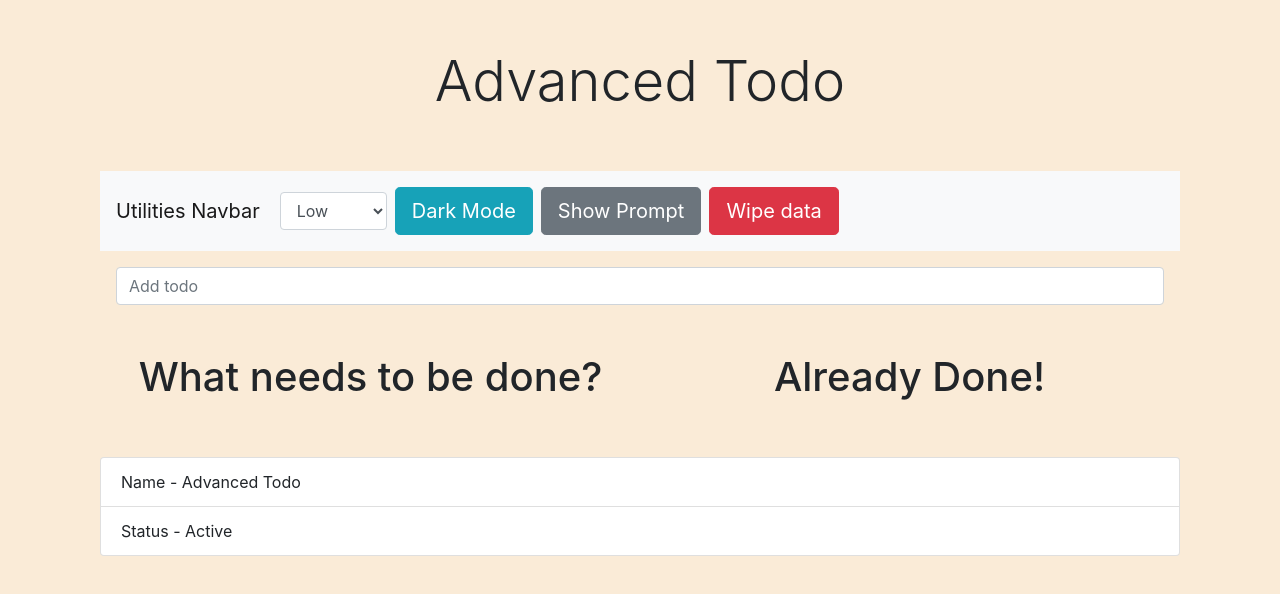
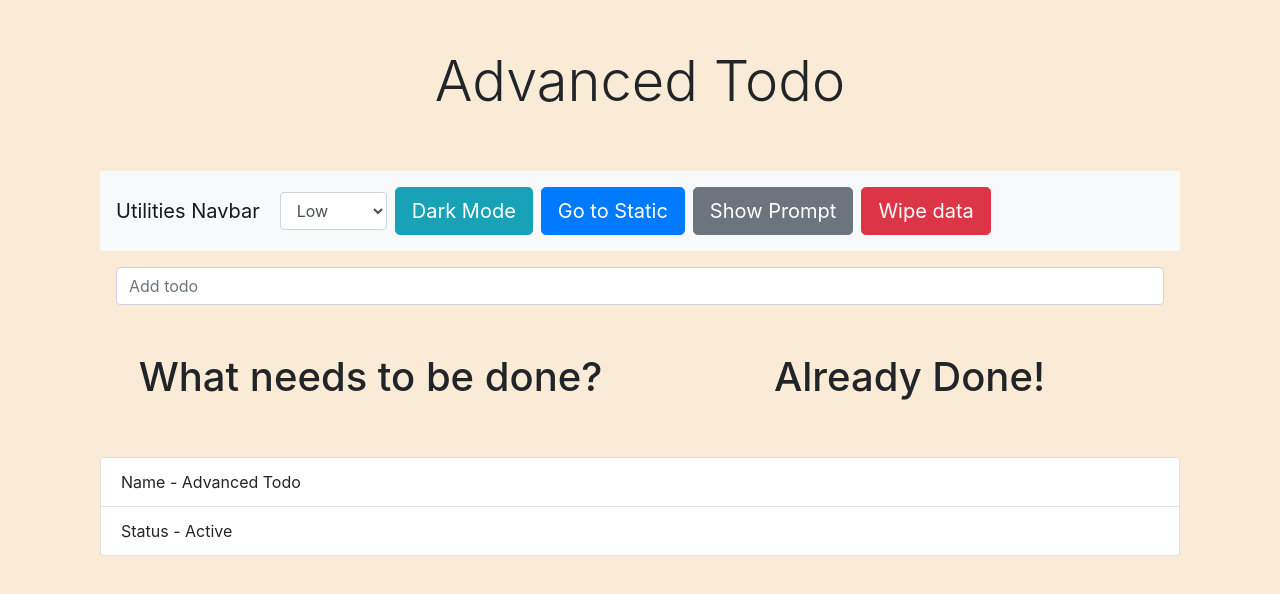
Before and after one commit to pigilwin/advanced_todo, a Vue app: page / in a window 1280 px wide. Shown: the top 594 px of the page. Built offline with nearby package versions, Linux system fonts and the light colour scheme.

Commit message:
Adding go to static button

```diff
--- a/src/components/Navbar.vue
+++ b/src/components/Navbar.vue
@@ -17,6 +17,9 @@
                 <button data-cy="dark-button" @click="changeToDarkView" class="btn btn-block btn-lg btn-info">Dark
                     Mode
                 </button>
+            </div>
+            <div class="my-2 my-lg-2 m-1">
+                <button data-cy="static-button" @click="goToStatic" class="btn btn-block btn-lg btn-primary">Go to Static</button>
             </div>
             <div class="my-2 my-lg-2 m-1">
                 <button data-cy="prompt-for-stub" @click="showPrompt" class="btn btn-block btn-lg btn-secondary">Show
@@ -84,6 +87,9 @@
             showPrompt () {
                 let name = window.prompt('What is your name?');
                 window.alert('Hello ' + name);
+            },
+            goToStatic () {
+                this.$router.push('/static');
             }
         }
     }
```
